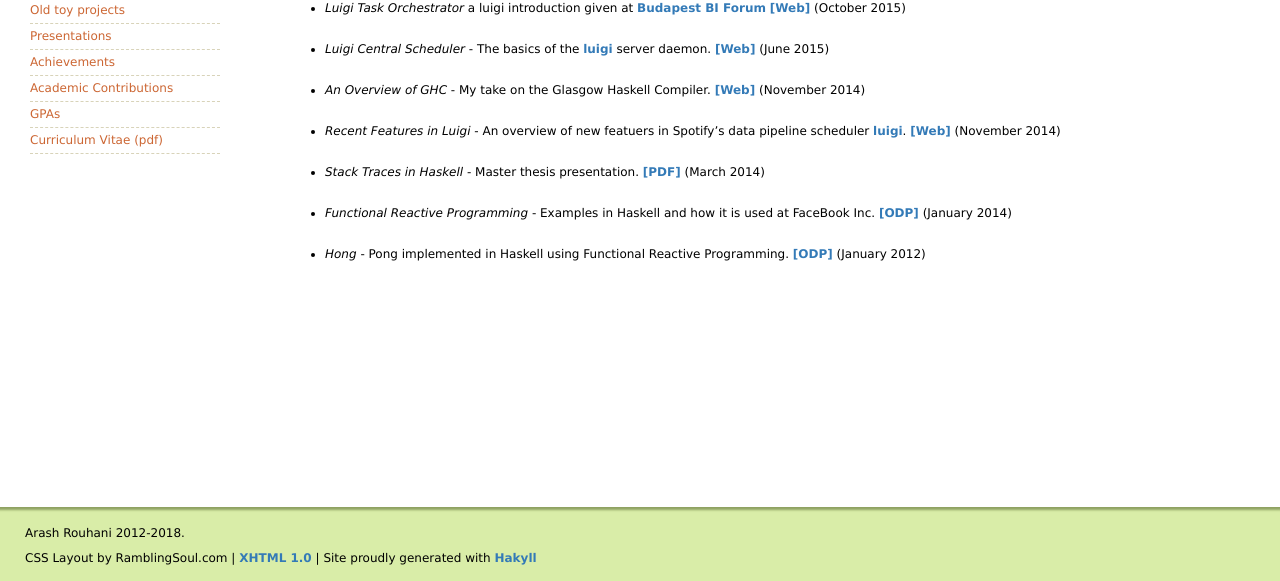
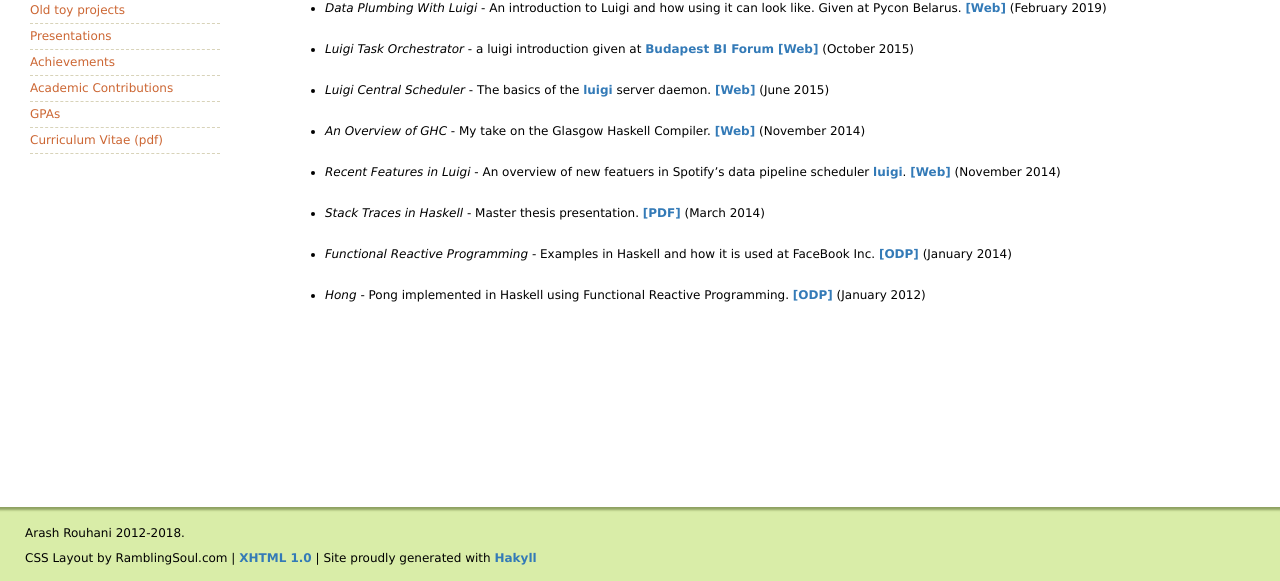
Before and after one commit to Tarrasch/tarrasch.github.io, a plain HTML site: page presentations.html in a window 1280 px wide. Shown: the part 219-800 px from the top of the page. Drawn offline with Linux system fonts and the light colour scheme.

Commit message:
Commiting generated contents

```diff
--- a/presentations.html
+++ b/presentations.html
@@ -29,7 +29,8 @@
       <div id="main">
         <h1 id="presentations">Presentations</h1>
 <ul>
-<li><em>Luigi Task Orchestrator</em> a luigi introduction given at <a href="http://budapestbiforum.hu/2015/en/">Budapest BI Forum</a> <a href="https://tarrasch.github.io/luigi-budapest-bi-oct-2015/">[Web]</a> (October 2015)</li>
+<li><em>Data Plumbing With Luigi</em> - An introduction to Luigi and how using it can look like. Given at Pycon Belarus. <a href="https://www.arashrouhani.com/luigi-pycon-minsk-feb-2019/">[Web]</a> (February 2019)</li>
+<li><em>Luigi Task Orchestrator</em> - a luigi introduction given at <a href="http://budapestbiforum.hu/2015/en/">Budapest BI Forum</a> <a href="https://tarrasch.github.io/luigi-budapest-bi-oct-2015/">[Web]</a> (October 2015)</li>
 <li><em>Luigi Central Scheduler</em> - The basics of the <a href="https://github.com/spotify/luigi">luigi</a> server daemon. <a href="https://tarrasch.github.io/luigid-basics-jun-2015">[Web]</a> (June 2015)</li>
 <li><em>An Overview of GHC</em> - My take on the Glasgow Haskell Compiler. <a href="https://tarrasch.github.io/ghc-intro-nov-2014">[Web]</a> (November 2014)</li>
 <li><em>Recent Features in Luigi</em> - An overview of new featuers in Spotify’s data pipeline scheduler <a href="https://github.com/spotify/luigi">luigi</a>. <a href="https://tarrasch.github.io/luigi-presentation">[Web]</a> (November 2014)</li>
```
Also changed, not shown: 1 other file.
